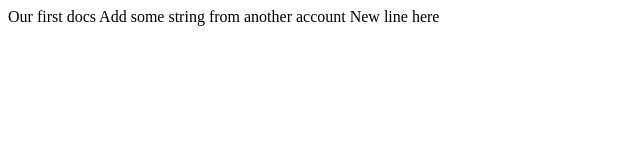
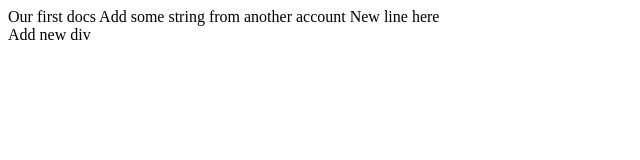
Before and after one commit to maksymbondaruk/first-repo, a plain HTML site: page index.html in a window 1280 px wide. Shown: the full height of the page, 0-640 px from the left. Drawn offline with Linux system fonts and the light colour scheme.

Commit message:
add some text

```diff
--- a/index.html
+++ b/index.html
@@ -12,6 +12,7 @@
     Our first docs
     Add some string from another account
     New line here
+    <div class="text">Add new div</div>
 </body>
 
 </html>
```
